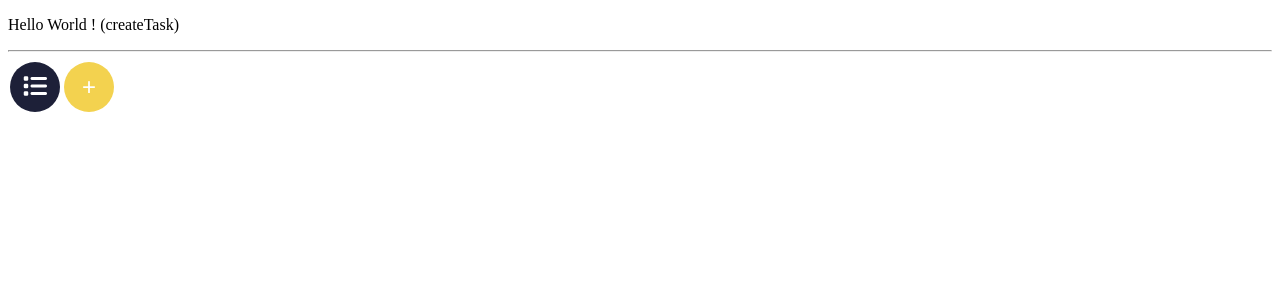
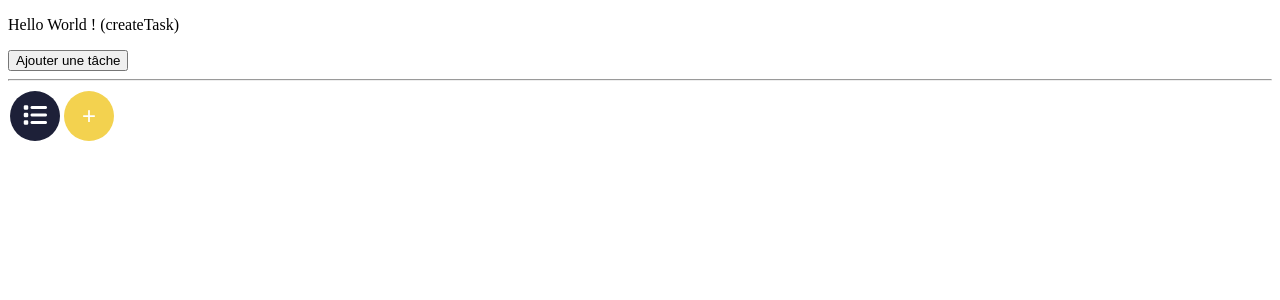
Before and after one commit to thomasheroguelle/TODOlisteProject, an Angular app: page /createTask in a window 1280 px wide. Shown: the top 300 px of the page. Built offline with nearby package versions, Linux system fonts and the light colour scheme.

Commit message:
// injection du service vers le composant create-task   // creation d'un objet statique pour l'afficher dans le HTML   // creation d'un bouton evenement click pour verifier si la tache va bien dans le LS

```diff
--- a/src/app/component/create-task/create-task.component.html
+++ b/src/app/component/create-task/create-task.component.html
@@ -1 +1,4 @@
 <p>Hello World ! (createTask)</p>
+
+
+    <button (click)="addTasktoLocalStorage()">Ajouter une tâche</button>
--- a/src/app/component/create-task/create-task.component.ts
+++ b/src/app/component/create-task/create-task.component.ts
@@ -1,4 +1,6 @@
 import { Component } from '@angular/core';
+import { TaskService } from 'src/app/services/task.service';
+import { ITodo } from 'src/ITodo/ITodo';
 
 @Component({
   selector: 'app-create-task',
@@ -7,4 +9,26 @@ import { Component } from '@angular/core';
 })
 export class CreateTaskComponent {
 
+  task: ITodo[] = [];
+
+  // j'injecte mon service dans le constructeur
+  constructor(private taskService: TaskService) { }
+
+  // appelle la méthode createTask() du service TaskService pour ajouter la tâche au local storage.
+  createNewTask(task: ITodo) {
+    this.taskService.createTask(task);
+  }
+
+  addTasktoLocalStorage() {
+    const task: ITodo = {
+      id: 1,
+      content: 'Nouvelle tâche',
+      category: 'Travail',
+      isUrgent: false,
+      doneDate: null
+    };
+    this.taskService.createTask(task);
+    // creation de données statiques qui les relient a la methode createTask
+  }
+
 }
--- a/src/app/component/homepage/homepage.component.html
+++ b/src/app/component/homepage/homepage.component.html
@@ -1 +1,3 @@
 <p>Hello World ! (HomePage) </p>
+
+<a routerLink="/createTask"><button class="btn">createTask</button></a>
--- a/src/app/services/task.service.ts
+++ b/src/app/services/task.service.ts
@@ -11,7 +11,7 @@ export class TaskService {
   task: ITodo = {
     id: 1,
     content: "test",
-    category: "",
+    category: "test",
     isUrgent: false,
     doneDate: null,
   }
```
Also changed, not shown: src/ITodo/ITodo.ts (+0 -11 lines), src/app/component/homepage/homepage.component.ts (+1 -7 lines).
